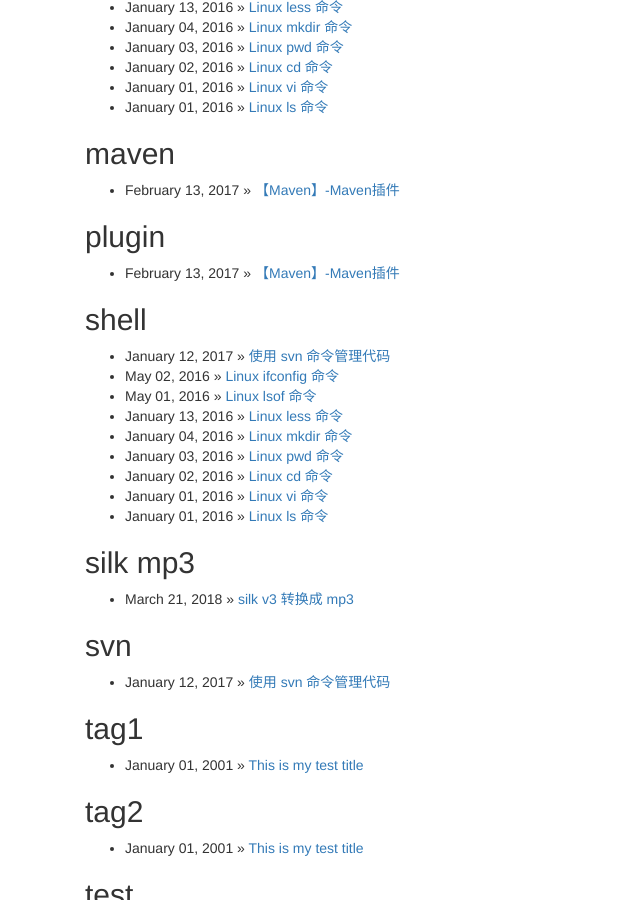
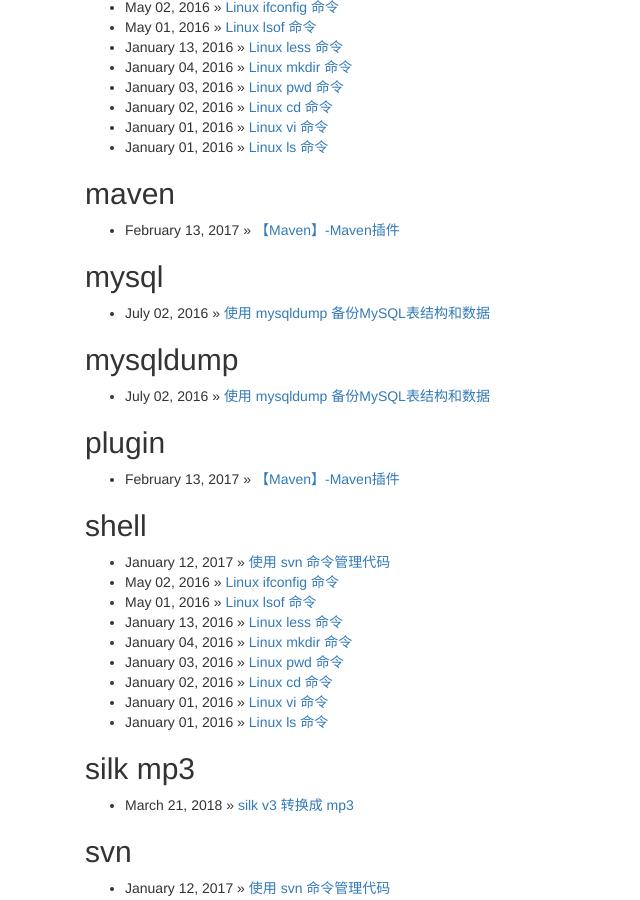
Before and after one commit to omnbmh/omnbmh.github.io, a Jekyll site: the page built from tags.html, in a window 1280 px wide and 900 px high, scrolled down 2385 px. Shown: the whole window, without its empty margins (0-640 px from the left). Built offline with Jekyll 4.4.1, drawn with Linux system fonts in a browser that asks for light colours; some of the changed text lies outside the part shown.

Commit message:
update mysql

````diff
--- /dev/null
+++ b/_posts/2016-07-02-mysql-0x03-use-mysqldump.md
@@ -0,0 +1,33 @@
+---
+layout: post
+title: 使用 mysqldump 备份MySQL表结构和数据
+date: 2016-07-02 16:16:16
+tags: [mysql,mysqldump]
+categories:
+baseline:
+---
+
+数据库需要备份
+
+
+### 备份
+```
+# 导出数据库表结构及数据
+$ mysqldump -h 10.10.10.10 -P 3306 -u root -p123456 dbName > structure_data.sql
+
+
+-d 参数只导出表结构
+
+# 导出数据库表结构
+
+```
+
+
+### 恢复
+
+
+Questions：
+
+1. mysqldump: Got error: 1033: Incorrect information in file: './\*/\*.frm' when using LOCK TABLES
+
+别琢磨了 从备份恢复吧
````
Also changed, not shown: _posts/2016-07-01-mysql-0x02-binary-install-configuration.md (+1 -1 lines).
